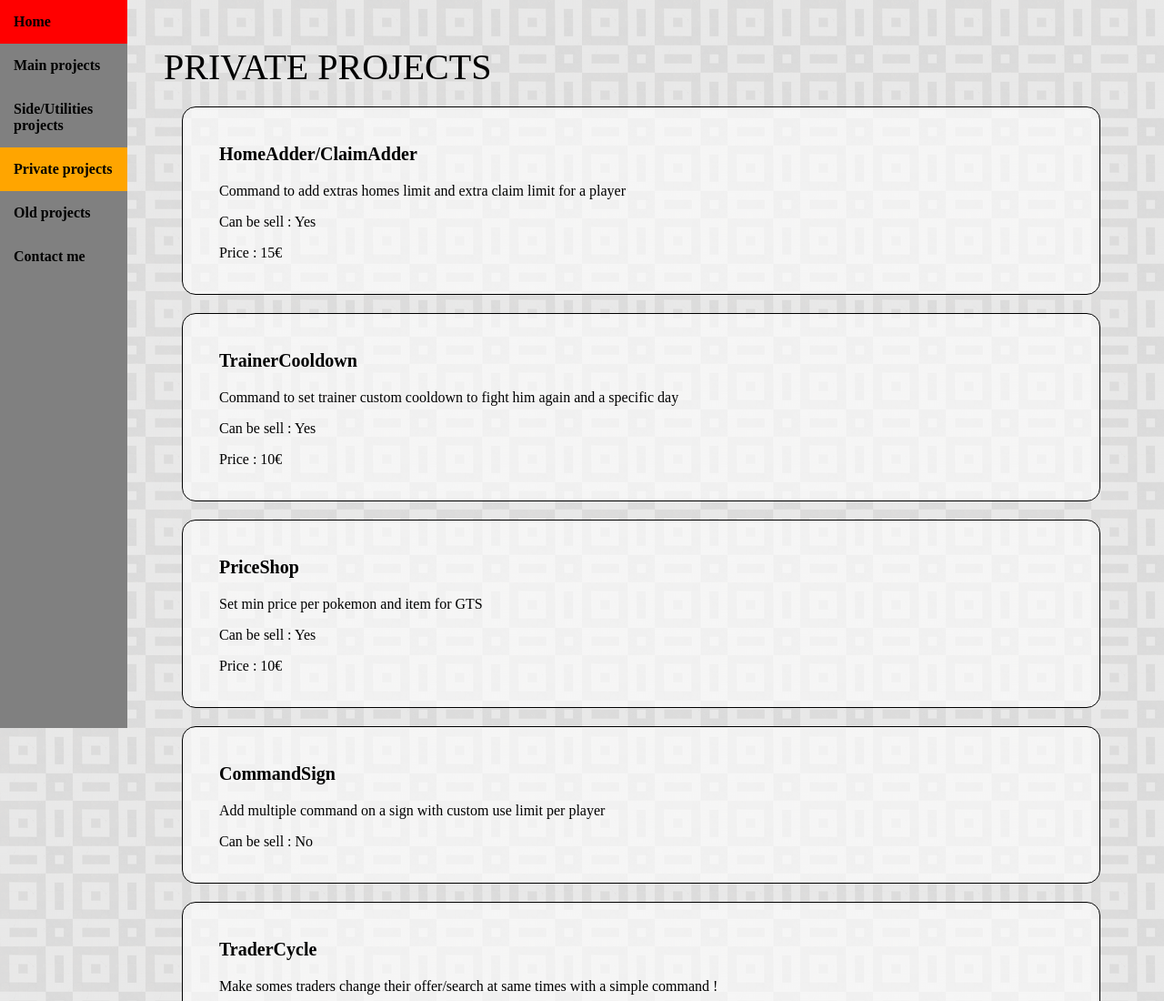
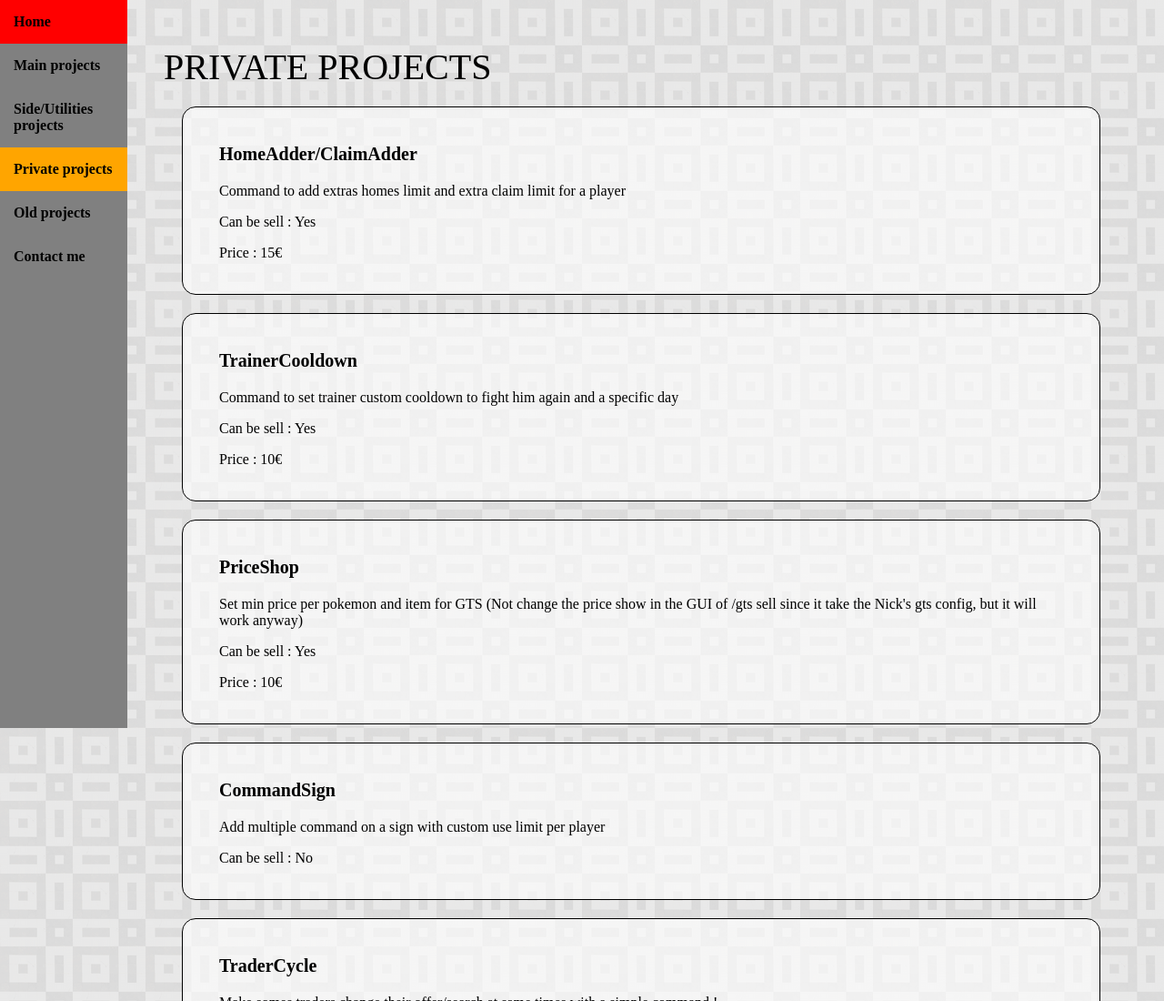
Before and after one commit to Flashback083/flashback083.github.io, a plain HTML site: page privateprojects.html in a window 1280 px wide. Shown: the top 1100 px of the page at 91% size. Drawn offline with Linux system fonts and the light colour scheme.

Commit message:
add prevent message

```diff
--- a/privateprojects.html
+++ b/privateprojects.html
@@ -31,7 +31,7 @@
 		</article>
 		<article>
 			<h1>PriceShop</h1>
-			<p>Set min price per pokemon and item for GTS</p>
+			<p>Set min price per pokemon and item for GTS (Not change the price show in the GUI of /gts sell since it take the Nick's gts config, but it will work anyway)</p>
 			<p>Can be sell : Yes</p>
 			<p>Price : 10€</p>
 		</article>
```
